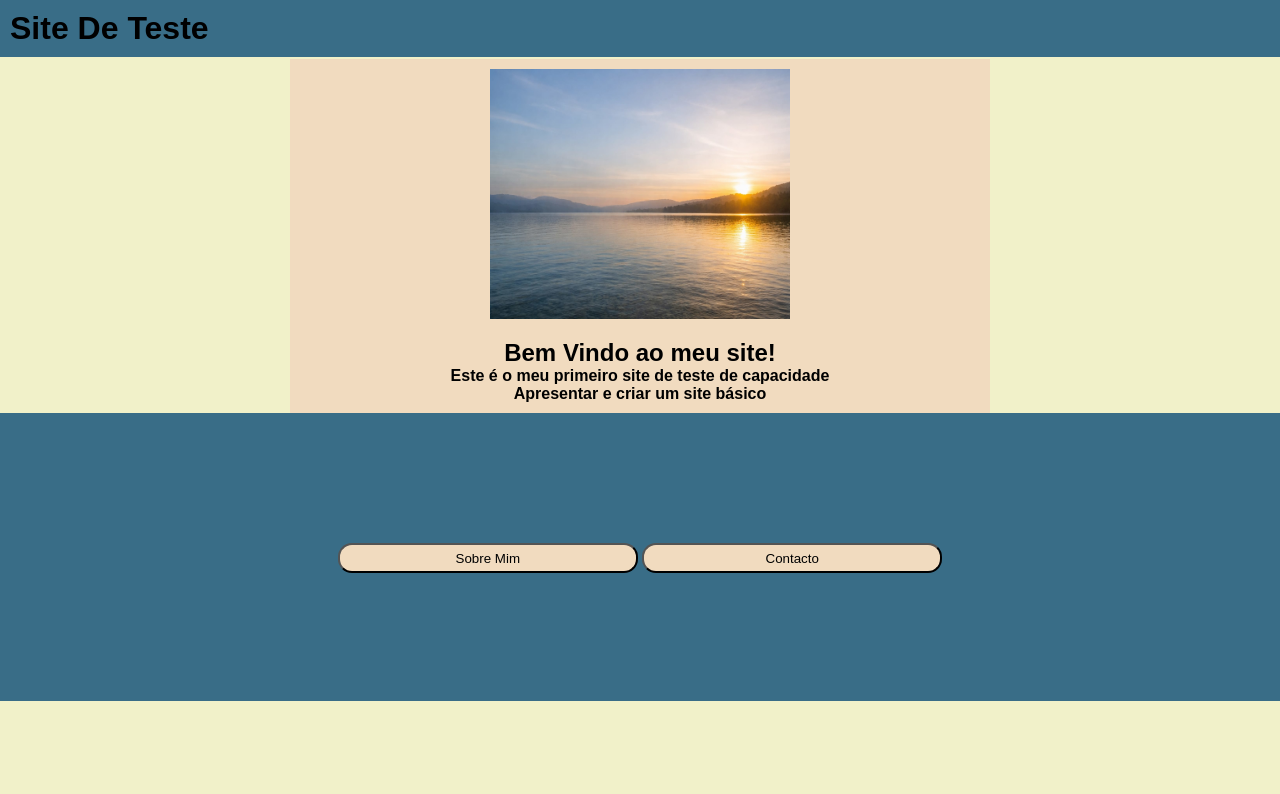
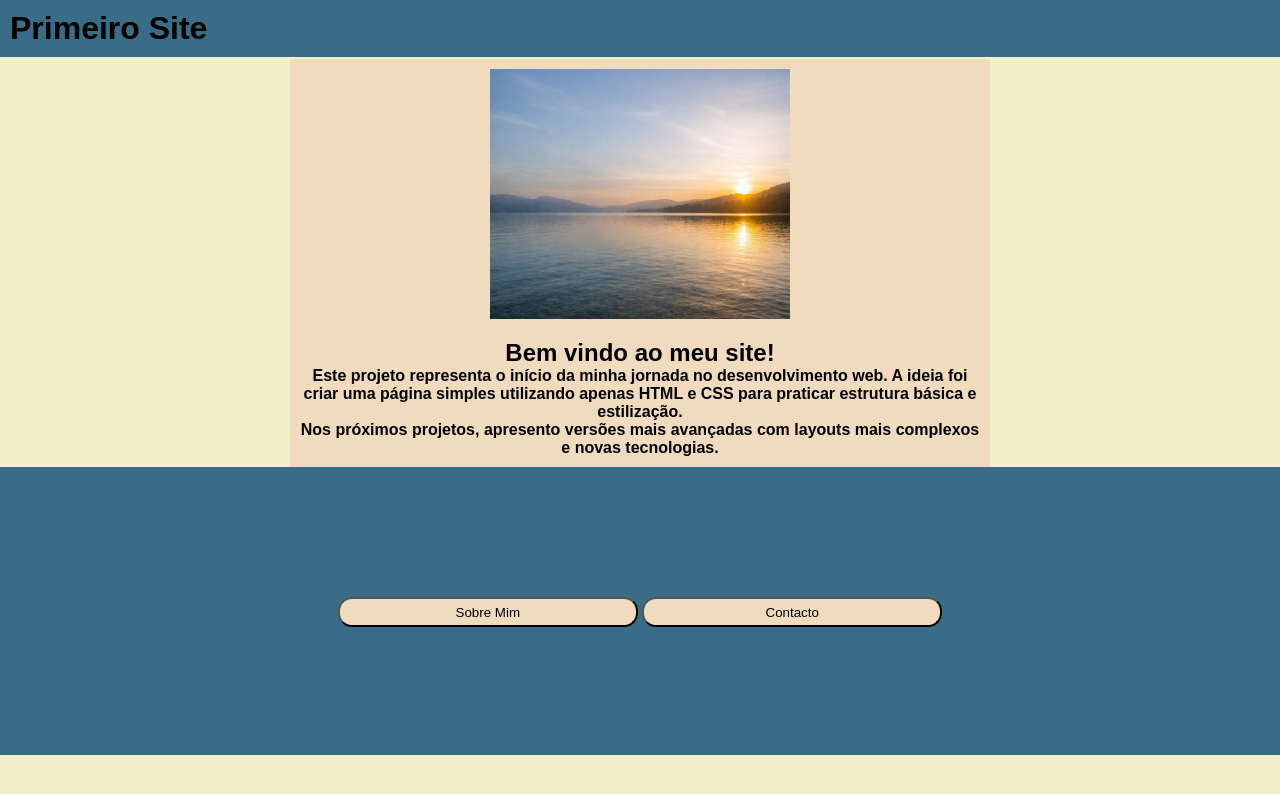
Before and after one commit to adaopaulos/Pagina__Simples, a plain HTML site: page index.html in a window 1280 px wide. Drawn offline with Linux system fonts and the light colour scheme.

Commit message:
novo texto

```diff
--- a/index.html
+++ b/index.html
@@ -58,19 +58,23 @@
 </head>
 <body>
     <header>
-        <h1>Site De Teste</h1>
+        <h1>Primeiro Site</h1>
     </header>
     <main>
         <section>
             <img src="image/fundo.jpeg" alt="por do sol">
 
           <h2>
-            Bem Vindo ao meu site!
+            Bem vindo ao meu site!
           </h2>
 
           <p>
-            Este é o meu primeiro site de teste de capacidade <br>
-            Apresentar e criar um site básico
+             Este projeto representa o início da minha jornada no desenvolvimento web.
+             A ideia foi criar uma página simples utilizando apenas HTML e CSS para praticar estrutura básica e estilização.
+          </p>
+
+          <p>
+            Nos próximos projetos, apresento versões mais avançadas com layouts mais complexos e novas tecnologias.
           </p>
         </section>
     </main>
```
